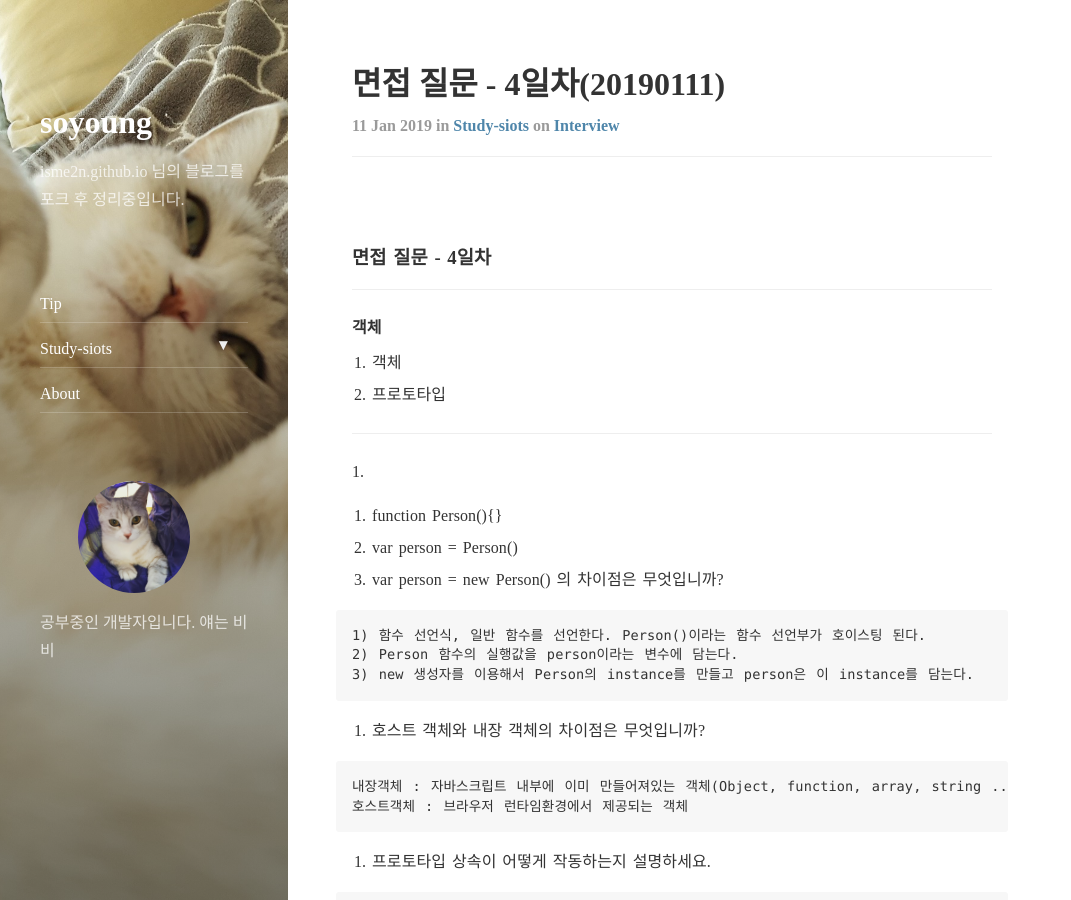
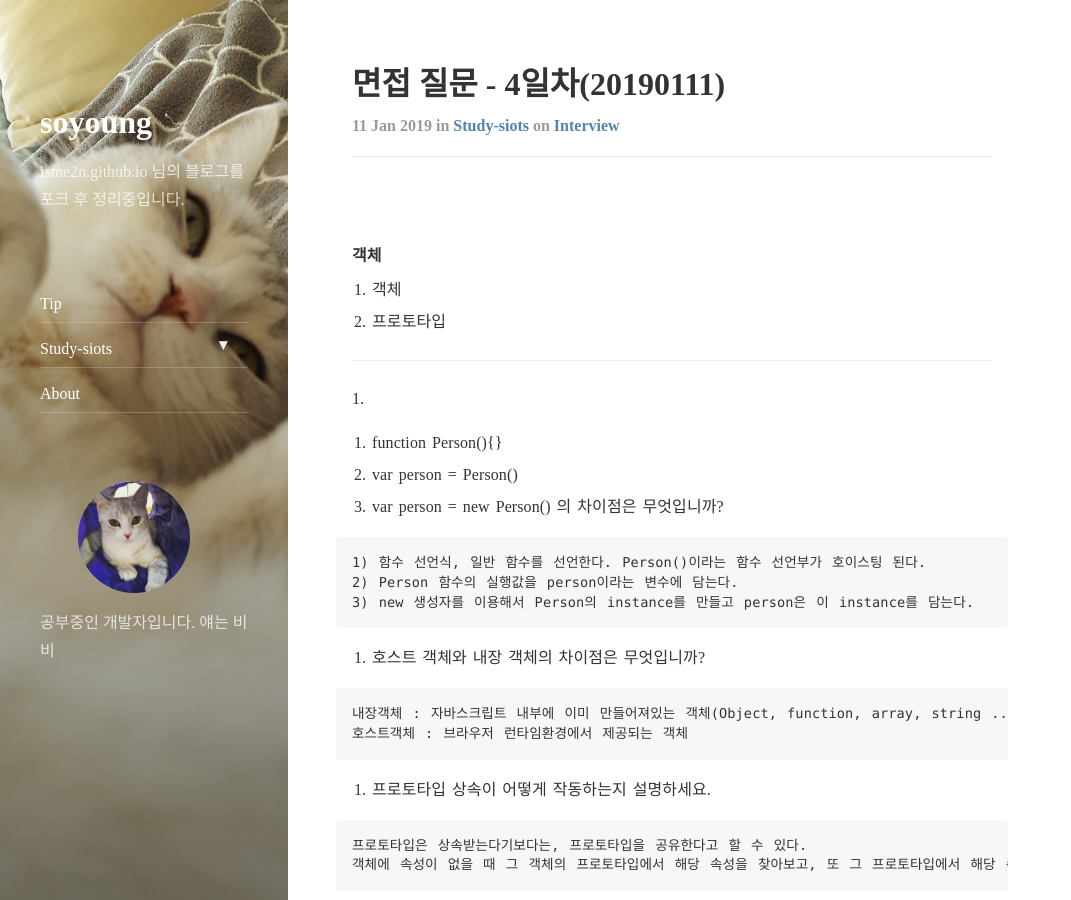
Before and after one commit to ellie-shim/ellie-shim.github.io, a Jekyll site: the page built from _posts/2019-01-11-siots-interview-day04.markdown, in a window 1280 px wide and 900 px high. Shown: the whole window, without its empty margins (0-1071 px from the left). Built offline with Jekyll 4.4.1, drawn with Linux system fonts in a browser that asks for light colours; nearby versions of some CDN libraries; comment, search, counter and statistics services are not loaded.

Commit message:
면접질문 포스트들 레이아웃 수정

```diff
--- a/_posts/2019-01-08-siots-interview-day01.markdown
+++ b/_posts/2019-01-08-siots-interview-day01.markdown
@@ -5,10 +5,6 @@ subtitle: "siots"
 categories: siots
 tags: interview
 comments: true
----
-
-### 면접 질문 - 1일차
-
 ---
 
 #### 심화 1
--- a/_posts/2019-01-09-siots-interview-day02.markdown
+++ b/_posts/2019-01-09-siots-interview-day02.markdown
@@ -5,10 +5,6 @@ subtitle: "siots"
 categories: siots
 tags: interview
 comments: true
----
-
-### 면접 질문 - 2일차
-
 ---
 
 #### 심화 2
--- a/_posts/2019-01-11-siots-interview-day04.markdown
+++ b/_posts/2019-01-11-siots-interview-day04.markdown
@@ -5,10 +5,6 @@ subtitle: "siots"
 categories: siots
 tags: interview
 comments: true
----
-
-### 면접 질문 - 4일차
-
 ---
 
 #### 객체
--- a/_posts/2019-01-15-siots-interview-day05.markdown
+++ b/_posts/2019-01-15-siots-interview-day05.markdown
@@ -5,10 +5,6 @@ subtitle: "siots"
 categories: siots
 tags: interview
 comments: true
----
-
-### 면접 질문 - 5일차
-
 ---
 
 #### DOM
```
